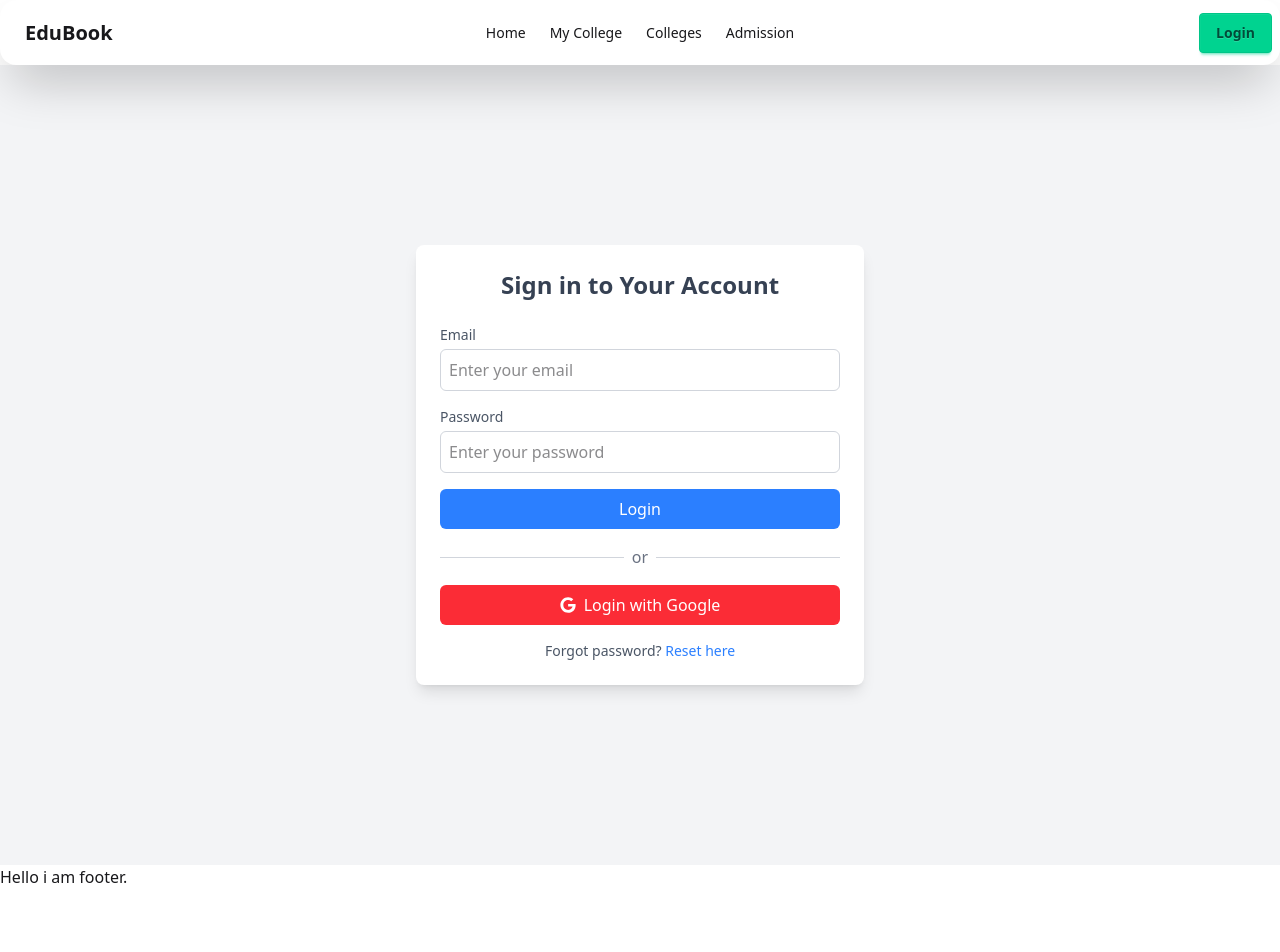
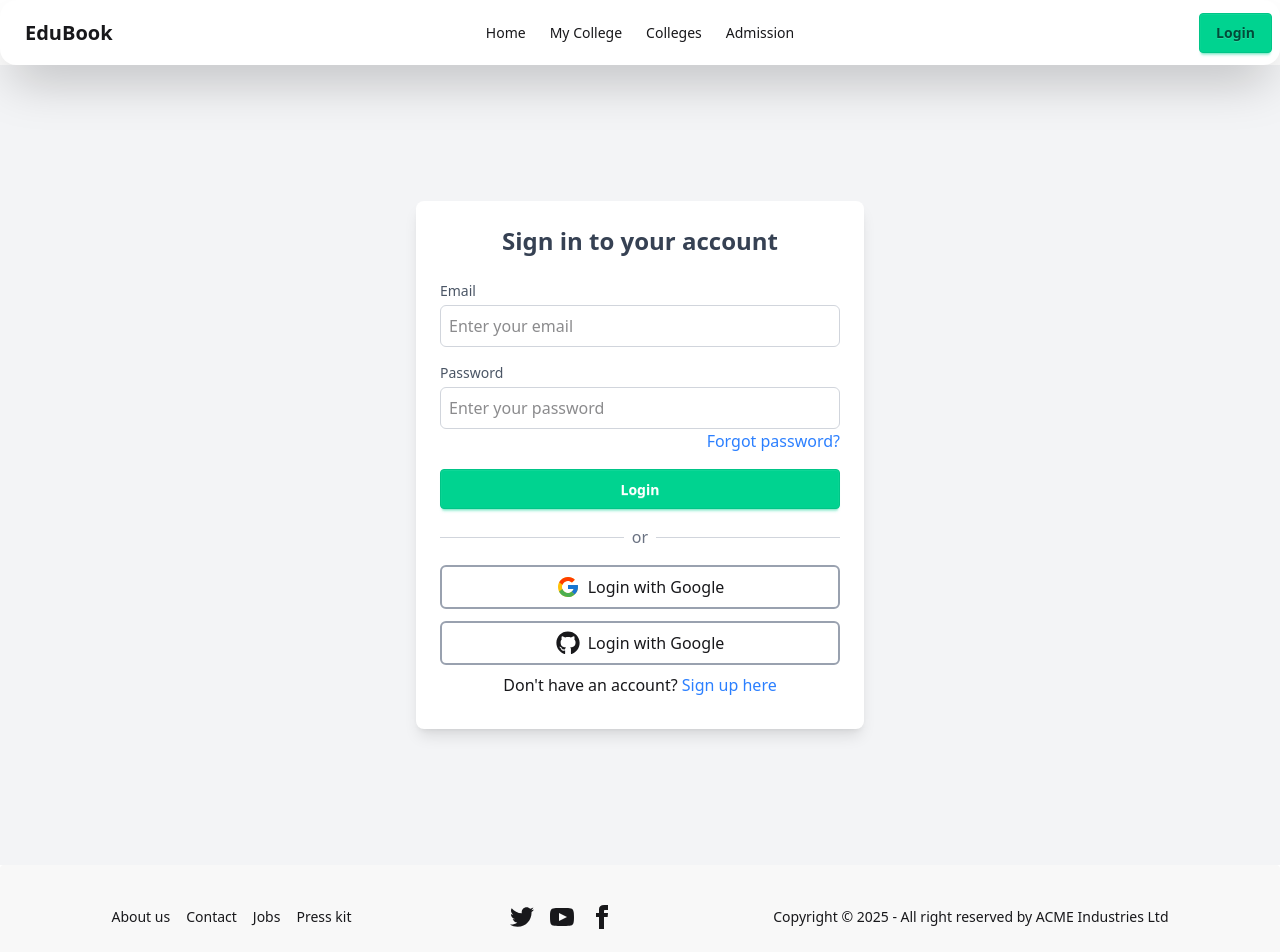
Before and after one commit to theashrafislam/eduBook-frontend, a React (Vite) app: page /sign-in in a window 1280 px wide. Shown: the top 952 px of the page. Before the commit the page ends 889 px from the top, so only its background shows below. Built offline with nearby package versions, Linux system fonts and the light colour scheme; no server answers.

Commit message:
login page implemnt done

```diff
--- a/src/Components/Footer.jsx
+++ b/src/Components/Footer.jsx
@@ -1,10 +1,53 @@
-import React from 'react';
-
 const Footer = () => {
     return (
-        <div>
-            Hello i am footer.
-        </div>
+        <footer className="footer footer-center bg-base-200 text-base-content rounded p-10">
+            <nav className="grid grid-flow-col gap-4">
+                <a className="link link-hover">About us</a>
+                <a className="link link-hover">Contact</a>
+                <a className="link link-hover">Jobs</a>
+                <a className="link link-hover">Press kit</a>
+            </nav>
+            <nav>
+                <div className="grid grid-flow-col gap-4">
+                    <a>
+                        <svg
+                            xmlns="http://www.w3.org/2000/svg"
+                            width="24"
+                            height="24"
+                            viewBox="0 0 24 24"
+                            className="fill-current">
+                            <path
+                                d="M24 4.557c-.883.392-1.832.656-2.828.775 1.017-.609 1.798-1.574 2.165-2.724-.951.564-2.005.974-3.127 1.195-.897-.957-2.178-1.555-3.594-1.555-3.179 0-5.515 2.966-4.797 6.045-4.091-.205-7.719-2.165-10.148-5.144-1.29 2.213-.669 5.108 1.523 6.574-.806-.026-1.566-.247-2.229-.616-.054 2.281 1.581 4.415 3.949 4.89-.693.188-1.452.232-2.224.084.626 1.956 2.444 3.379 4.6 3.419-2.07 1.623-4.678 2.348-7.29 2.04 2.179 1.397 4.768 2.212 7.548 2.212 9.142 0 14.307-7.721 13.995-14.646.962-.695 1.797-1.562 2.457-2.549z"></path>
+                        </svg>
+                    </a>
+                    <a>
+                        <svg
+                            xmlns="http://www.w3.org/2000/svg"
+                            width="24"
+                            height="24"
+                            viewBox="0 0 24 24"
+                            className="fill-current">
+                            <path
+                                d="M19.615 3.184c-3.604-.246-11.631-.245-15.23 0-3.897.266-4.356 2.62-4.385 8.816.029 6.185.484 8.549 4.385 8.816 3.6.245 11.626.246 15.23 0 3.897-.266 4.356-2.62 4.385-8.816-.029-6.185-.484-8.549-4.385-8.816zm-10.615 12.816v-8l8 3.993-8 4.007z"></path>
+                        </svg>
+                    </a>
+                    <a>
+                        <svg
+                            xmlns="http://www.w3.org/2000/svg"
+                            width="24"
+                            height="24"
+                            viewBox="0 0 24 24"
+                            className="fill-current">
+                            <path
+                                d="M9 8h-3v4h3v12h5v-12h3.642l.358-4h-4v-1.667c0-.955.192-1.333 1.115-1.333h2.885v-5h-3.808c-3.596 0-5.192 1.583-5.192 4.615v3.385z"></path>
+                        </svg>
+                    </a>
+                </div>
+            </nav>
+            <aside>
+                <p>Copyright © {new Date().getFullYear()} - All right reserved by ACME Industries Ltd</p>
+            </aside>
+        </footer>
     );
 };
 
--- a/src/Pages/SignIn.jsx
+++ b/src/Pages/SignIn.jsx
@@ -1,5 +1,7 @@
 import { useState } from 'react';
-import { FaGoogle } from 'react-icons/fa';
+import { FaGithub, FaGoogle } from 'react-icons/fa';
+import { FcGoogle } from 'react-icons/fc';
+import { Link } from 'react-router-dom';
 
 const SignIn = () => {
   const [email, setEmail] = useState('');
@@ -19,7 +21,7 @@
   return (
     <div className="flex min-h-screen items-center justify-center bg-gray-100 px-4">
       <div className="w-full max-w-md rounded-lg bg-white p-6 shadow-lg">
-        <h2 className="mb-6 text-center text-2xl font-bold text-gray-700">Sign in to Your Account</h2>
+        <h2 className="mb-6 text-center text-2xl font-bold text-gray-700">Sign in to your account</h2>
         <form onSubmit={handleLogin} className="space-y-4">
           <div>
             <label className="block text-sm font-medium text-gray-600">Email</label>
@@ -42,10 +44,13 @@
               onChange={(e) => setPassword(e.target.value)}
               required
             />
+            <p className="text-blue-500 hover:underline text-end cursor-pointer">
+              Forgot password?
+            </p>
           </div>
           <button
             type="submit"
-            className="w-full rounded-md bg-blue-500 p-2 text-white hover:bg-blue-600"
+            className="w-full btn btn-success rounded-mdp-2 text-white"
           >
             Login
           </button>
@@ -57,13 +62,19 @@
         </div>
         <button
           onClick={handleGoogleLogin}
-          className="flex w-full items-center justify-center gap-2 rounded-md bg-red-500 p-2 text-white hover:bg-red-600"
+          className="flex w-full items-center justify-center gap-2 rounded-md p-2 border-2 border-gray-400 mb-3"
         >
-          <FaGoogle /> Login with Google
+          <FcGoogle className='text-2xl' /> Login with Google
         </button>
-        <p className="mt-4 text-center text-sm text-gray-600">
-          Forgot password? <a href="#" className="text-blue-500 hover:underline">Reset here</a>
-        </p>
+        <button
+          onClick={handleGoogleLogin}
+          className="flex w-full items-center justify-center gap-2 rounded-md p-2 border-2 border-gray-400"
+        >
+          <FaGithub className='text-2xl' color='none' /> Login with Google
+        </button>
+        <div>
+          <p className='py-2 text-center'>Don't have an account? <Link to="/sign-up" className='text-blue-500 hover:underline text-end cursor-pointer'>Sign up here</Link></p>
+        </div>
       </div>
     </div>
   );
```
